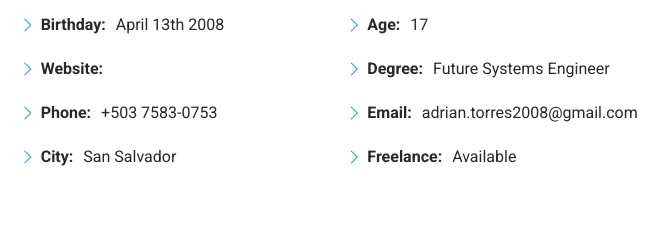
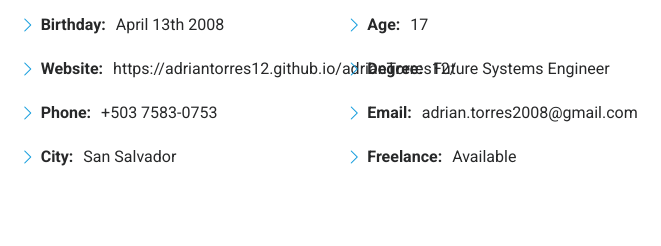
Before and after one commit to adrianTorres12/adrianTorres12, a plain HTML site: page index.html in a window 1280 px wide. Shown: the part 1190-1436 px from the top of the page, 619-1280 px from the left. Drawn offline with Linux system fonts and the light colour scheme.

Commit message:
Update index.html

```diff
--- a/index.html
+++ b/index.html
@@ -101,7 +101,7 @@
               <div class="col-lg-6">
                 <ul>
                   <li><i class="bi bi-chevron-right"></i> <strong>Birthday:</strong> <span>April 13th 2008</span></li>
-                  <li><i class="bi bi-chevron-right"></i> <strong>Website:</strong> <span></span></li>
+                  <li><i class="bi bi-chevron-right"></i> <strong>Website:</strong><span>https://adriantorres12.github.io/adrianTorres12/</span></li>
                   <li><i class="bi bi-chevron-right"></i> <strong>Phone:</strong> <span>+503 7583-0753</span></li>
                   <li><i class="bi bi-chevron-right"></i> <strong>City:</strong> <span>San Salvador</span></li>
                 </ul>
```
